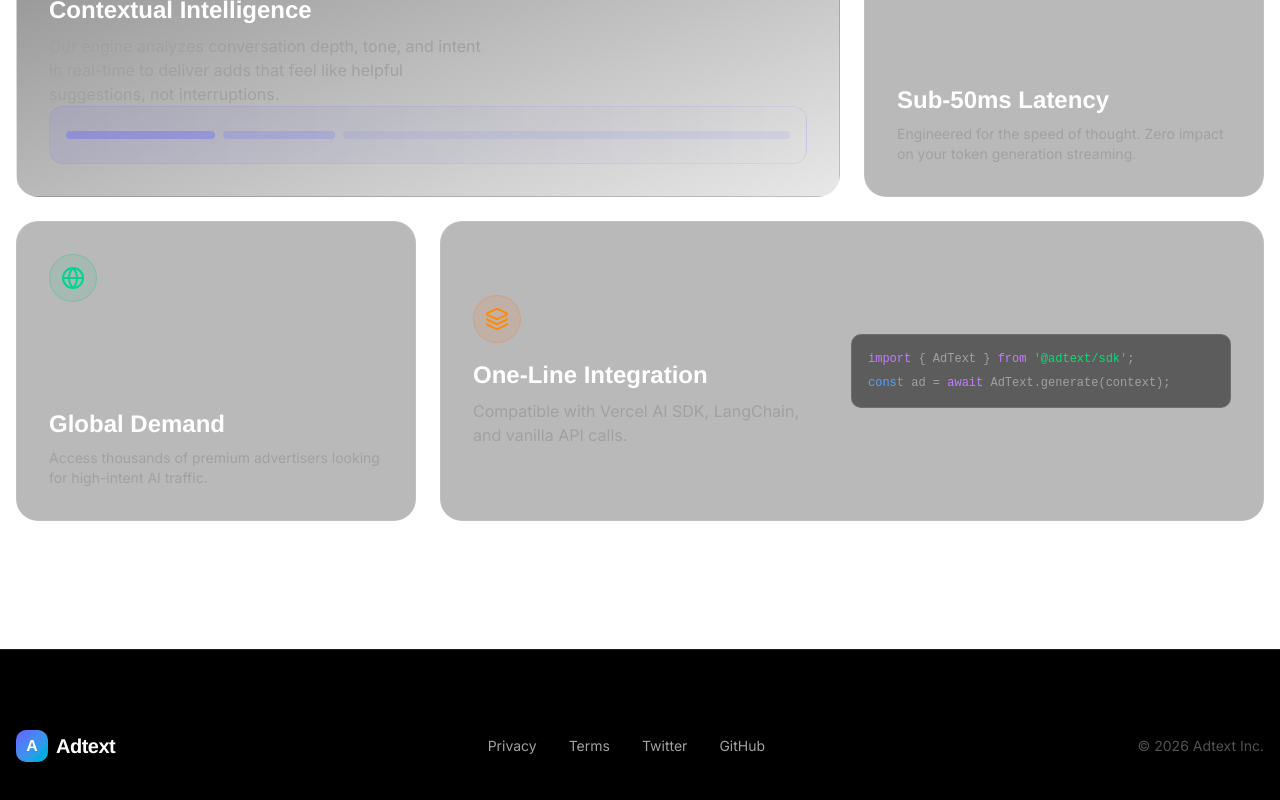
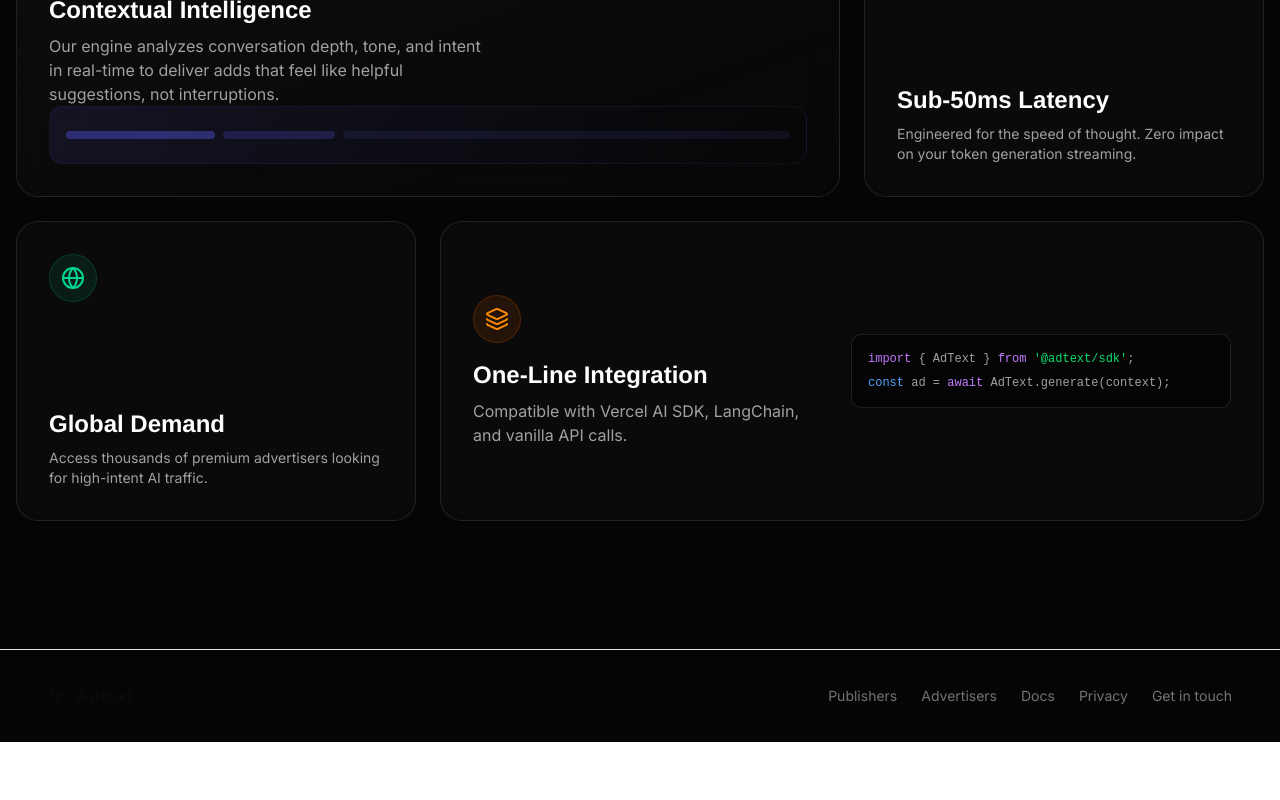
Before and after one commit to Manish881-hub/Adtext, a Next.js app: page / in a window 1280 px wide. Shown: the part 1075-1875 px from the top of the page. After the commit the page ends 1817 px from the top, so only its background shows below. Built offline with nearby package versions, Linux system fonts and the light colour scheme.

Commit message:
fix(home): enforce dark theme & flatten component structure

```diff
--- a/src/app/page.tsx
+++ b/src/app/page.tsx
@@ -1,4 +1,5 @@
 import Link from "next/link";
+import { Footer } from "@/components/layout/Footer";
 import { ArrowRight, Bot, Cpu, Zap, Globe, Layers, Sparkles } from "lucide-react";
 import * as React from "react";
 
@@ -7,7 +8,7 @@ const MODELS = ["Nano Banana Pro", "Flux 2", "gpt-image-1.5", "Seedream", "Claud
 
 export default function Home() {
   return (
-    <main className="min-h-screen bg-background text-foreground overflow-x-hidden relative selection:bg-indigo-500/30 selection:text-indigo-200">
+    <main className="min-h-screen bg-[#050505] text-white overflow-x-hidden relative selection:bg-indigo-500/30 selection:text-indigo-200">
 
       {/* Background Noise/Grid Effect */}
       <div className="fixed inset-0 z-0 pointer-events-none opacity-[0.03]"
@@ -130,24 +131,8 @@ export default function Home() {
         </div>
       </section>
 
-      {/* Footer */}
-      <footer className="border-t border-white/10 bg-black py-20 relative z-10">
-        <div className="max-w-7xl mx-auto px-4 flex flex-col md:flex-row justify-between items-center gap-8">
-          <div className="flex items-center gap-2">
-            <div className="w-8 h-8 bg-gradient-to-br from-indigo-500 to-cyan-500 rounded-lg flex items-center justify-center font-heading font-bold text-white">A</div>
-            <span className="font-heading font-bold text-xl tracking-tight text-white">Adtext</span>
-          </div>
-          <div className="flex gap-8 text-neutral-400 text-sm">
-            <a href="#" className="hover:text-white transition-colors">Privacy</a>
-            <a href="#" className="hover:text-white transition-colors">Terms</a>
-            <a href="#" className="hover:text-white transition-colors">Twitter</a>
-            <a href="#" className="hover:text-white transition-colors">GitHub</a>
-          </div>
-          <div className="text-neutral-600 text-sm">
-            &copy; {new Date().getFullYear()} Adtext Inc.
-          </div>
-        </div>
-      </footer>
+      <Footer />
+
 
     </main>
   );
--- /dev/null
+++ b/src/components/sections/Hero.tsx
@@ -0,0 +1,44 @@
+import Link from "next/link";
+import { Button } from "@/components/ui/button";
+import { ArrowRight } from "lucide-react";
+
+export function Hero() {
+    return (
+        <section className="relative pt-24 pb-32 overflow-hidden">
+            <div className="mx-auto max-w-7xl px-4 sm:px-6 lg:px-8 text-center">
+                <div className="inline-flex items-center rounded-full border border-indigo-200 bg-indigo-50 px-3 py-1 text-sm font-medium text-indigo-600 dark:border-indigo-800 dark:bg-indigo-950/30 dark:text-indigo-400 mb-8">
+                    <span className="flex h-2 w-2 rounded-full bg-indigo-600 mr-2 animate-pulse"></span>
+                    Now in public beta
+                </div>
+                <h1 className="text-5xl md:text-7xl font-bold tracking-tight text-neutral-900 dark:text-white mb-8">
+                    Monetize your AI app <br className="hidden lg:block" />
+                    <span className="text-indigo-600 relative">
+                        without hurting UX
+                        <svg className="absolute w-full h-3 -bottom-1 left-0 text-indigo-200 dark:text-indigo-900/50 -z-10" viewBox="0 0 100 10" preserveAspectRatio="none">
+                            <path d="M0 5 Q 50 10 100 5" stroke="currentColor" strokeWidth="8" fill="none" />
+                        </svg>
+                    </span>
+                </h1>
+                <p className="text-xl text-neutral-600 dark:text-neutral-400 max-w-2xl mx-auto mb-12 leading-relaxed">
+                    Seamlessly integrate relevant ads into your chat, search, or generation interface. Increase revenue while keeping users engaged.
+                </p>
+                <div className="flex flex-col sm:flex-row items-center justify-center gap-4">
+                    <Link href="/publishers/signup">
+                        <Button size="lg" className="bg-indigo-600 hover:bg-indigo-700 text-white px-8 h-14 text-lg rounded-full shadow-lg shadow-indigo-200 dark:shadow-indigo-900/20">
+                            Get started as a publisher
+                            <ArrowRight className="ml-2 w-5 h-5" />
+                        </Button>
+                    </Link>
+                    <Button variant="outline" size="lg" className="px-8 h-14 text-lg rounded-full border-neutral-300 dark:border-neutral-700 hover:bg-neutral-50 dark:hover:bg-neutral-900">
+                        View demo
+                    </Button>
+                </div>
+            </div>
+
+            <div className="absolute top-0 left-1/2 -translate-x-1/2 w-full h-[800px] -z-10 pointer-events-none overflow-hidden">
+                <div className="absolute top-[-10%] left-[10%] w-[500px] h-[500px] bg-indigo-500/10 rounded-full blur-[100px]" />
+                <div className="absolute top-[10%] right-[10%] w-[400px] h-[400px] bg-cyan-500/10 rounded-full blur-[100px]" />
+            </div>
+        </section>
+    );
+}
```
